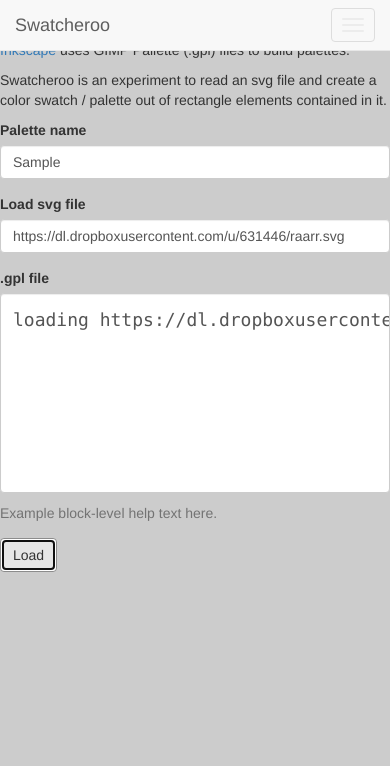
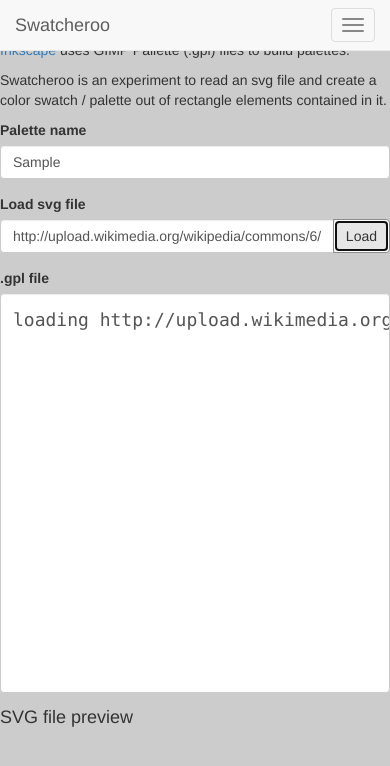
Before and after one commit to ikbensiep/swatcheroo, a plain HTML site: page index.html in a window 390 px wide. Both pictures are taken after typing "Sample" into the empty fields and a click on the button "Load". Drawn offline with nearby package versions, Linux system fonts and the light colour scheme; no server answers.

Commit message:
v0.25
- fixed up UI
- added svg preview [doesn't seem to work with $.get(), using a
separate call to $.load()]

```diff
--- a/css/main.css
+++ b/css/main.css
@@ -10,10 +10,11 @@ svg {
 }
 
 #debug {
-	height: 200px;
+	height: 400px;
+	overflow: auto;
 }
 
-span {
+#debug span {
 	opacity: 0.1;
 	display: inline-block;
 	width: 1em;
@@ -21,7 +22,12 @@ span {
 
 }
 
-pre:hover span {
+#debug:hover span {
 	opacity: 1;
 	transition: all .2s;
 };
+
+#svgembed {
+	height: 500px;
+	width: 500px;
+}
--- a/index.html
+++ b/index.html
@@ -62,96 +62,31 @@
 					  </div>
 					  <div class="form-group">
 					    <label for="exampleInputPassword1">Load svg file</label>
-					    <input type="text" class="form-control" placeholder="URL" id="svgFile" value="https://dl.dropboxusercontent.com/u/631446/raarr.svg">
+					    <div class="input-group">
+					    	<input type="text" class="form-control" placeholder="URL" id="svgFile" value="http://upload.wikimedia.org/wikipedia/commons/6/66/VGA_palette_with_black_borders.svg" />
+					    	<span class="input-group-btn">
+					    		<button class="btn btn-default" type="submit" id="loadFile">Load</button>
+							</span>
+						</div>
 					  </div>
 					  <div class="form-group">
 					    <label for="exampleInputFile">.gpl file</label>
 					    <pre class="form-control" rows="20" id="debug"></pre>
-					    <p class="help-block">Example block-level help text here.</p>
+
 					  </div>
 
-					  <button class="btn btn-default" type="submit" id="loadFile">Load</button>
+
 					</form>
+				</div>
+				<div class="col-md-8">
+					<h4>SVG file preview</h4>
+					<div id="svgembed">
+					</div>
 				</div>
 			</div><!-- /.row -->
 
 
-			<!--
-			<hr />
-			<h6>SVG File:</h6>
 
-			<svg xmlns:dc="http://purl.org/dc/elements/1.1/" xmlns:cc="http://creativecommons.org/ns#" xmlns:rdf="http://www.w3.org/1999/02/22-rdf-syntax-ns#" xmlns:svg="http://www.w3.org/2000/svg" xmlns="http://www.w3.org/2000/svg" xmlns:sodipodi="http://sodipodi.sourceforge.net/DTD/sodipodi-0.dtd" xmlns:inkscape="http://www.inkscape.org/namespaces/inkscape" width="100" height="100" version="1.1" inkscape:version="0.48.2 r9819">
-			  <defs/>
-			  <metadata>
-			    <rdf:RDF>
-			      <cc:Work rdf:about="">
-			        <dc:format>image/svg+xml</dc:format>
-			        <dc:type rdf:resource="http://purl.org/dc/dcmitype/StillImage"/>
-			        <dc:title/>
-			      </cc:Work>
-			    </rdf:RDF>
-			  </metadata>
-			  <g inkscape:label="Layer 1" inkscape:groupmode="layer" transform="translate(0,0)">
-				<rect
-				     style="color:#000000;fill:#990000;fill-opacity:1;fill-rule:nonzero;stroke:none;stroke-width:1px;marker:none;visibility:visible;display:inline;overflow:visible;enable-background:accumulate"
-				     id="rect3008"
-				     width="20"
-				     height="20"
-				     x="0"
-				     y="0" />
-				  <rect
-				     y="25"
-				     x="0"
-				     height="20"
-				     width="20"
-				     id="rect3010"
-				     style="color:#000000;fill:#ff9933;fill-opacity:1;fill-rule:nonzero;stroke:none;stroke-width:1px;marker:none;visibility:visible;display:inline;overflow:visible;enable-background:accumulate" />
-				  <rect
-				     style="color:#000000;fill:#ffff00;fill-opacity:1;fill-rule:nonzero;stroke:none;stroke-width:1px;marker:none;visibility:visible;display:inline;overflow:visible;enable-background:accumulate"
-				     id="rect3859"
-				     width="20"
-				     height="20"
-				     x="0"
-				     y="50" />
-				  <rect
-				     y="75"
-				     x="0"
-				     height="20"
-				     width="20"
-				     id="rect3861"
-				     style="color:#000000;fill:#99ff66;fill-opacity:1;fill-rule:nonzero;stroke:none;stroke-width:1px;marker:none;visibility:visible;display:inline;overflow:visible;enable-background:accumulate" />
-				  <rect
-				     style="color:#000000;fill:#000000;fill-opacity:1;fill-rule:nonzero;stroke:none;stroke-width:1px;marker:none;visibility:visible;display:inline;overflow:visible;enable-background:accumulate"
-				     id="rect3867"
-				     width="20"
-				     height="20"
-				     x="25"
-				     y="0" />
-				  <rect
-				     y="25"
-				     x="25"
-				     height="20"
-				     width="20"
-				     id="rect3869"
-				     style="color:#000000;fill:#000000;fill-opacity:1;fill-rule:nonzero;stroke:none;stroke-width:1px;marker:none;visibility:visible;display:inline;overflow:visible;enable-background:accumulate" />
-				  <rect
-				     style="color:#000000;fill:#000000;fill-opacity:1;fill-rule:nonzero;stroke:none;stroke-width:1px;marker:none;visibility:visible;display:inline;overflow:visible;enable-background:accumulate"
-				     id="rect3871"
-				     width="20"
-				     height="20"
-				     x="25"
-				     y="50" />
-				  <rect
-				     y="75"
-				     x="25"
-				     height="20"
-				     width="20"
-				     id="rect3873"
-				     style="color:#000000;fill:#000000;fill-opacity:1;fill-rule:nonzero;stroke:none;stroke-width:1px;marker:none;visibility:visible;display:inline;overflow:visible;enable-background:accumulate" />
-
-			  </g>
-			</svg>
-			-->
 		</div><!-- row -->
 	</div><!-- container -->
 		<script>
--- a/js/app.js
+++ b/js/app.js
@@ -97,13 +97,19 @@ function writeGPLFormat(name, colors){
 function loadFile(svgfileurl){
 	var url = (svgfileurl);
 	$("#debug").html ("<h4>loading " + url + "</h4>");
+
 	$.get( url, function( data ) {
-	  //process data;
-	  convertColors(data);
-	  setTimeout(function(){
+	  	//process data;
+	  	convertColors(data);
+	  	setTimeout(function(){
   			savePalette();
   		}, 200);
 	});
+
+
+	$('#svgembed').load(url);
+
+
 
 }
 
```
